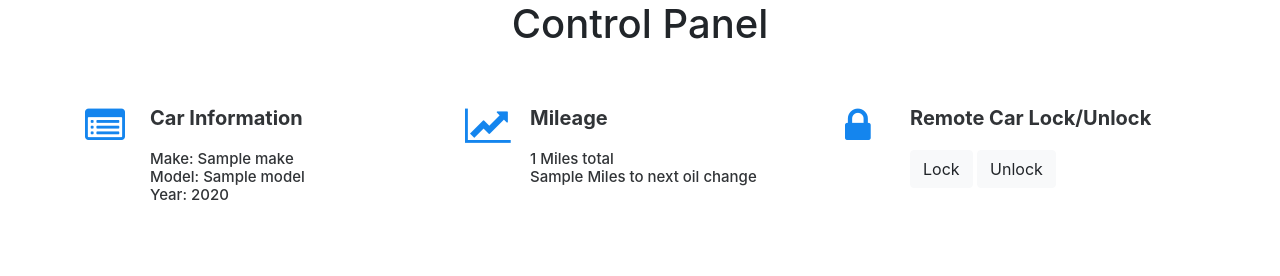
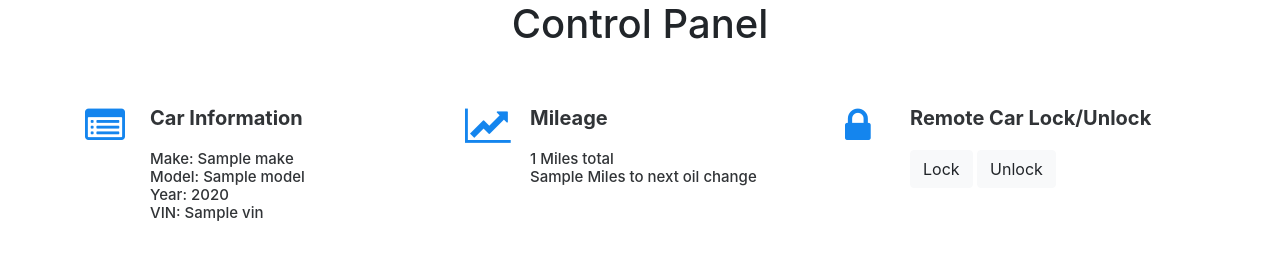
Before and after one commit to kelvinwop/smartcar-app, a Flask app: template app/templates/controlcenter.html in a window 1280 px wide. Shown: the part 72-348 px from the top of the page. Run offline with Flask 2, Linux system fonts and the light colour scheme; the template is opened without the code that fills it: most values are stand-ins (such as "Sample title", 1, 10 or a date in 2020); some libraries are stand-ins or nearby versions.

Commit message:
updates?
added database for no reason

```diff
--- a/app/main.py
+++ b/app/main.py
@@ -3,10 +3,13 @@ from flask import Flask, redirect, request, jsonify, render_template
 from flask_cors import CORS
 import os
 import json
+import sqlite3
 
 #load server secrets
 with open("SERVER_SECRET.json", 'r') as f:
     AUTH = json.load(f)
+
+conn = sqlite3.connect("db.sqlite")
 
 # ./main.py
 app = Flask(__name__)
--- a/app/templates/controlcenter.html
+++ b/app/templates/controlcenter.html
@@ -71,7 +71,7 @@
             <div class="row features">
                 <div class="col-sm-6 col-lg-4 item"><i class="fa fa-list-alt icon"></i>
                     <h3 class="name">Car Information</h3>
-                    <h4 class="description">Make: {{stats.make}}<br>Model: {{stats.model}}<br>Year: {{stats.year}}</h4>
+                    <h4 class="description">Make: {{stats.make}}<br>Model: {{stats.model}}<br>Year: {{stats.year}}<br>VIN: {{stats.vin}}</h4>
                 </div>
                 <div class="col-sm-6 col-lg-4 item"><i class="fa fa-line-chart icon"></i>
                     <h3 class="name">Mileage</h3>
@@ -108,8 +108,7 @@
             console.log(lat);
             console.log(long);
             //replace 0,-0 with lat, -long for car loc
-            var marker = L.marker([lat, long]).addTo(mymap);
-            marker.bindPopup("<b>Your car is here</b>");
+            var marker = L.marker([lat, long]).addTo(mymap).bindPopup("<b>Your car is here</b>").openPopup();
             mymap.setView([lat, long], 7);
         })();
     </script>
```
Also changed, not shown: 1 other file.
